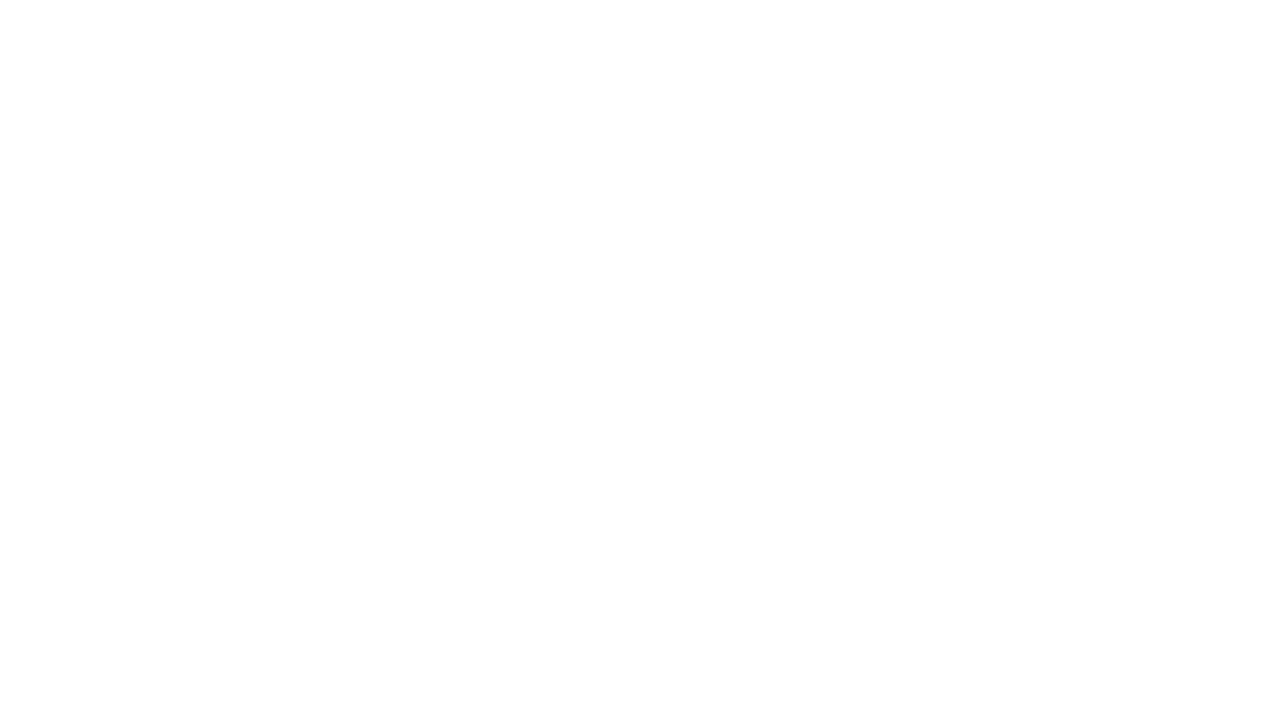
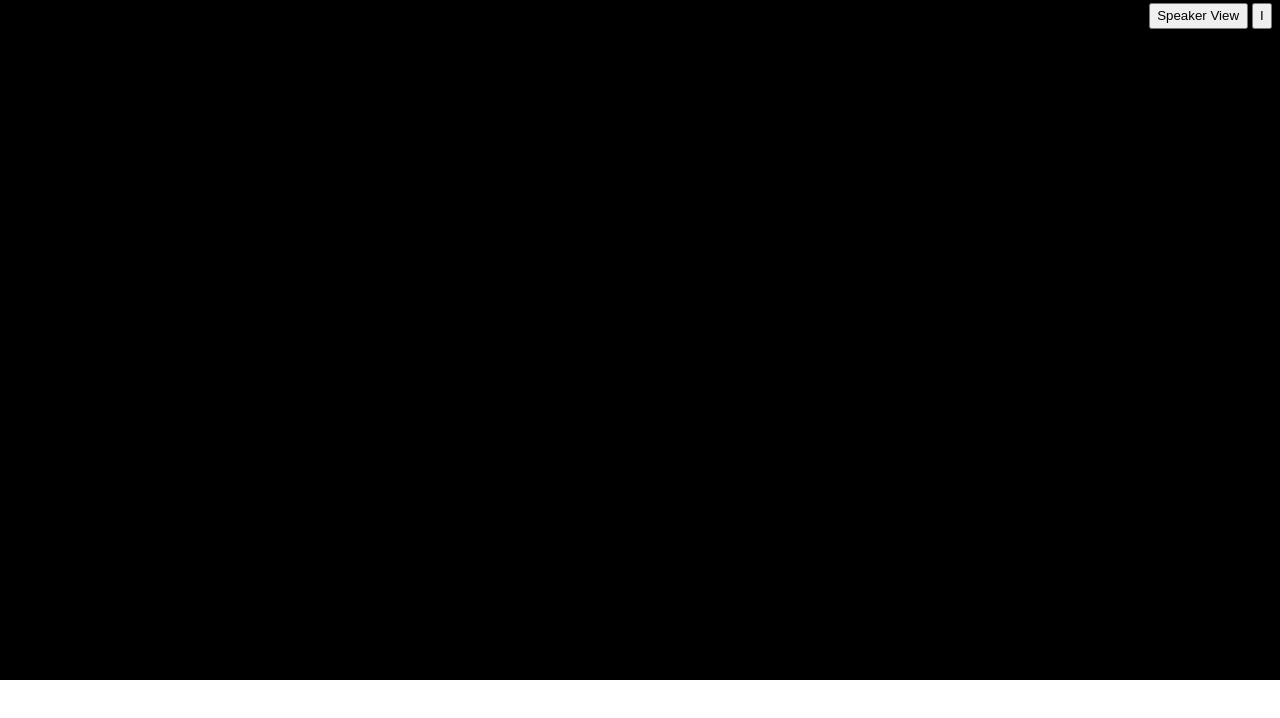
Before and after one commit to Michael-Bombini/html-css-zoom, a plain HTML site: page index.html in a window 1280 px wide. Drawn offline with Linux system fonts and the light colour scheme.

Commit message:
Top zoom structure creation (users , speaker buttons)

```diff
--- a/css/style.css
+++ b/css/style.css
@@ -3,3 +3,19 @@
     padding: 0;
     box-sizing: border-box;
 }
+
+
+.zoom {
+    height: 85vh;
+    background: #000;
+}
+
+
+.top-zoom {
+    text-align: right;
+    padding: 0.2rem 0.5rem;
+}
+
+.top-zoom button {
+    padding: 0.2rem 0.4rem;
+}
--- a/index.html
+++ b/index.html
@@ -5,8 +5,22 @@
     <meta http-equiv="X-UA-Compatible" content="IE=edge">
     <meta name="viewport" content="width=device-width, initial-scale=1.0">
     <title>Document</title>
+    <link rel="stylesheet" href="css/style.css">
 </head>
 <body>
 
+    <!-- zoom container interface user and upper buttons -->
+   <div class="zoom">
+    <div class="top-zoom">
+        <div class="top-btn">
+            <button>Speaker View</button>
+            <button>I</button>
+        </div>
+    </div>
+    </div>
+
+    <!-- zoom player contains all relative button (microphone , video  , invite , etc...) -->
+    <div class="zoom-player"></div>
+
 </body>
 </html>
```
